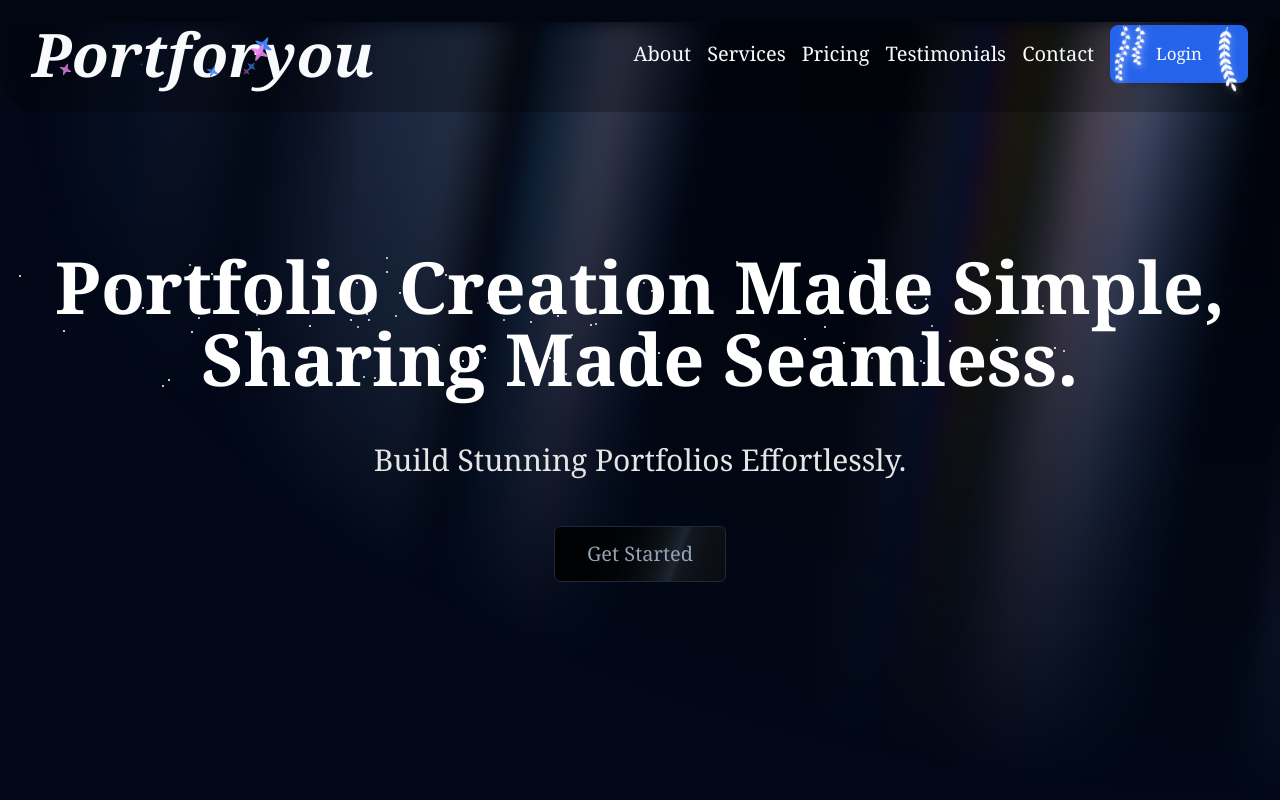
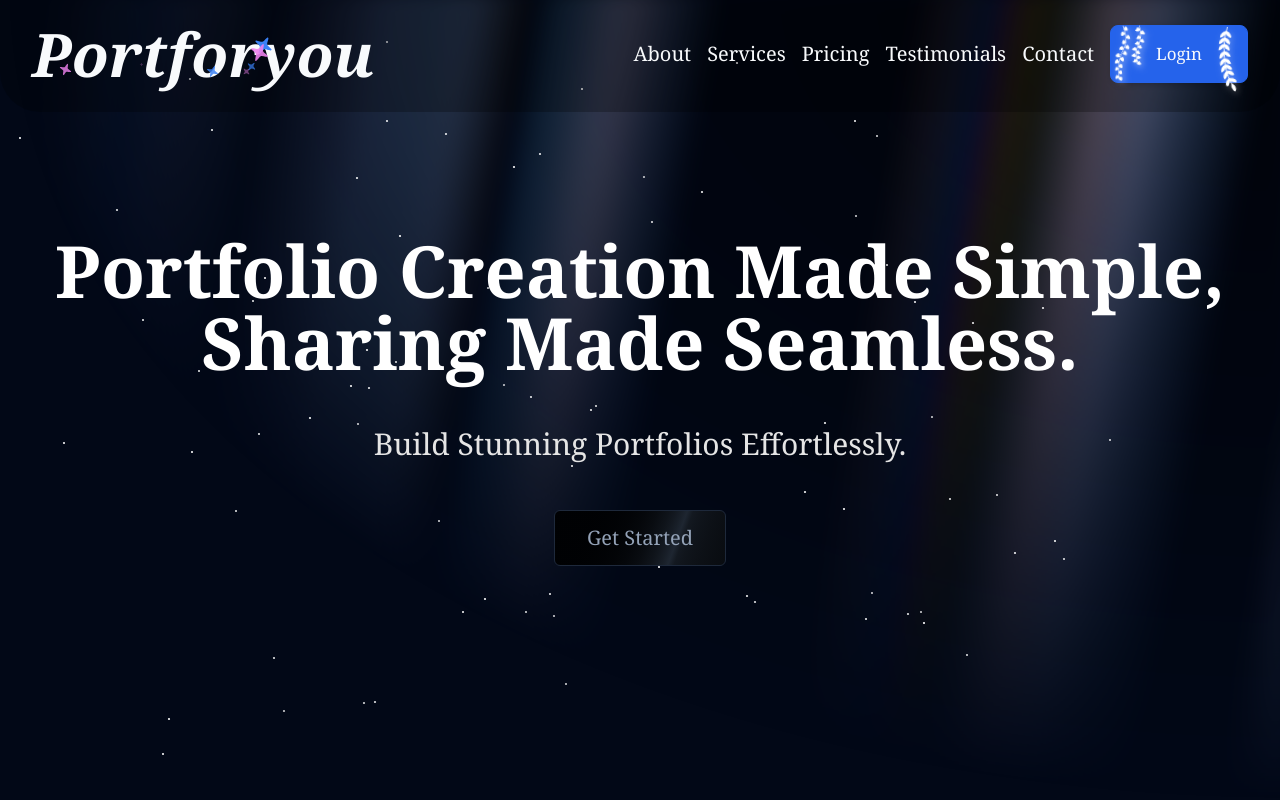
Before and after one commit to Mohamed-El-Sharqawy/Portforyou, a Next.js app: page / in a window 1280 px wide. Shown: the top 800 px of the page. Built offline with nearby package versions, Linux system fonts and the light colour scheme.

Commit message:
enhance hero look and fix style issues and conflicts

```diff
--- a/src/components/ui/aurora-background.tsx
+++ b/src/components/ui/aurora-background.tsx
@@ -14,7 +14,6 @@ export const AuroraBackground = ({
   ...props
 }: AuroraBackgroundProps) => {
   return (
-    <div>
     <div
       className={cn(
         "relative flex flex-col h-[100vh] items-center justify-center text-slate-950 transition-bg",
@@ -49,6 +48,5 @@ export const AuroraBackground = ({
       </div>
       {children}
     </div>
-    </div>
   );
 };
--- a/src/features/marketing/components/Hero/Hero.tsx
+++ b/src/features/marketing/components/Hero/Hero.tsx
@@ -1,10 +1,40 @@
-import Content from "./Content";
+"use client";
+
+import Button from "@/components/ui/Button";
+
+import { AuroraBackground } from "@/components/ui/aurora-background";
+import { motion } from "framer-motion";
+import { MemoizedStars } from "./Stars";
+
 import "./hero.css";
 
 export default function Hero() {
   return (
-    <section>
-      <Content />
+    <section className="hero">
+      <AuroraBackground className="relative z-10 text-white">
+        <motion.div
+          initial={{ opacity: 0.0, y: 40 }}
+          whileInView={{ opacity: 1, y: 0 }}
+          transition={{
+            delay: 0.3,
+            duration: 0.8,
+            ease: "easeInOut",
+          }}
+        >
+          <h2 className="hero-head">
+            Portfolio Creation Made Simple, Sharing Made Seamless.
+          </h2>
+
+          <p className="hero-paragraph">
+            Build Stunning Portfolios Effortlessly.
+          </p>
+
+          <div className="relative z-50 w-fit mx-auto">
+            <Button className="hero-button" text="Get Started" />
+          </div>
+        </motion.div>
+      </AuroraBackground>
+      <MemoizedStars />
     </section>
   );
 }
--- a/src/features/marketing/components/Hero/Content.tsx
+++ b/src/features/marketing/components/Hero/Stars.tsx
@@ -1,37 +1,5 @@
-"use client";
-
-import { AuroraBackground } from "@/components/ui/aurora-background";
-import Button from "@/components/ui/Button";
 import { motion } from "framer-motion";
 import { memo } from "react";
-
-export default function Content() {
-  return (
-    <AuroraBackground className="hero relative z-10 text-white">
-      <motion.div
-        initial={{ opacity: 0.0, y: 40 }}
-        whileInView={{ opacity: 1, y: 0 }}
-        transition={{
-          delay: 0.3,
-          duration: 0.8,
-          ease: "easeInOut",
-        }}
-      >
-        <div className="relative">
-          <h2 className="hero-head">Portfolio Creation Made Simple, Sharing Made Seamless.</h2>
-          <MemoizedStars />
-        </div>
-        <p className="hero-paragraph">
-          Build Stunning Portfolios Effortlessly.
-        </p>
-
-        <div className="relative z-50 w-fit mx-auto">
-          <Button text="Get Started" />
-        </div>
-      </motion.div>
-    </AuroraBackground>
-  );
-}
 
 const Stars = () => {
   const randomMove = () => Math.random() * 4 - 2;
@@ -69,4 +37,4 @@ const Stars = () => {
   );
 };
 
-const MemoizedStars = memo(Stars);
+export const MemoizedStars = memo(Stars);
--- a/src/features/marketing/components/Hero/hero.css
+++ b/src/features/marketing/components/Hero/hero.css
@@ -5,6 +5,6 @@
   @apply relative font-extralight text-base md:text-3xl dark:text-neutral-200 py-4 text-center;
 }
 
-.hero > div > div {
+.hero .hero-button {
   @apply mt-8
 }
```
Lines whose indentation alone changed are shown as unchanged.
